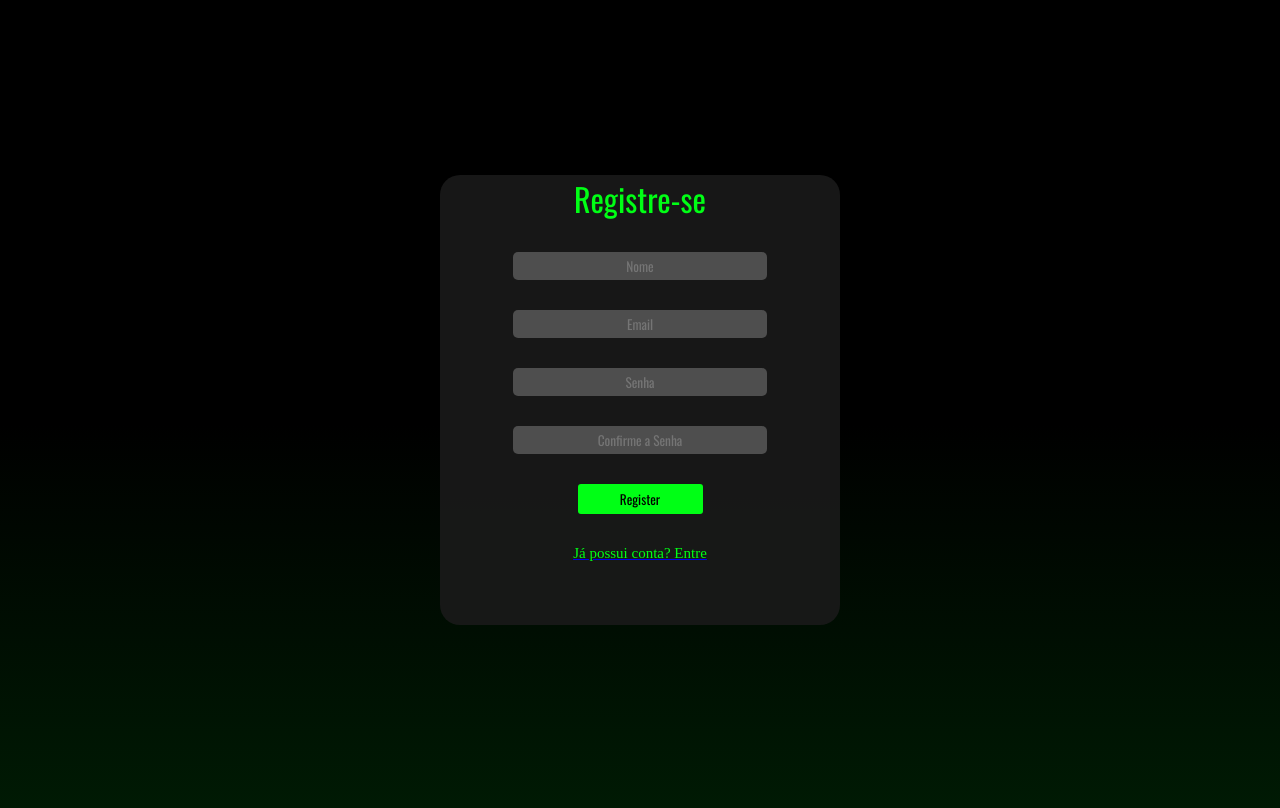
After one commit to Schatten900/NewSound, a Flask app: page /register in a window 1280 px wide. The commit adds this page. Run offline with Flask 3, Linux system fonts and the light colour scheme.

Commit message:
Adicao de modulo de contas

```diff
--- a/main.py
+++ b/main.py
@@ -1,4 +1,4 @@
-from flask import Flask,jsonify,request
+from flask import Flask, request, render_template, jsonify,redirect,url_for, session
 
 app = Flask(__name__)
 
@@ -8,15 +8,15 @@ def home():
 
 @app.route("/login")
 def login():
-    pass
+    return render_template("login.html")
 
-@app.route("register")
+@app.route("/register")
 def registrar():
-    pass
+    return render_template("register.html")
 
 @app.route("/playlist")
 def playlist():
     pass
 
 if __name__ == "__main__":
-    app.run(debug=True)
+    app.run(debug=True, port=8000)
--- /dev/null
+++ b/static/styles/login.css
@@ -0,0 +1,99 @@
+@import url('https://fonts.googleapis.com/css2?family=Oswald:wght@200..700&display=swap');
+
+body {
+    display: flex;
+    justify-content: center;
+    align-items: center;
+    margin-top: 50px;
+    margin-top: 0;
+    min-height: 100vh;
+    background: linear-gradient(0deg, rgb(0, 99, 14), rgb(0, 0, 0) 60%);
+    background-size: 300% 300%;
+    animation: gradientAnimation 8s ease infinite;
+}
+
+/*Animacao: 0% é o inicio, 50% meio e 100% fim da animação*/
+@keyframes gradientAnimation {
+
+    0% {
+        background-position: 50% 30%;
+    }
+
+    50% {
+        background-position: 50% 75%;
+    }
+
+    100% {
+        background-position: 50% 30%;
+    }
+}
+
+#loginContainer {
+    width: 400px;
+    height: 300px;
+
+    border-radius: 20px;
+    background-color: rgba(26, 26, 26, 0.911);
+    display: flex;
+    flex-direction: column;
+    justify-content: space-between;
+    align-items: center;
+
+}
+
+#loginForm {
+    display: flex;
+    flex-direction: column;
+    justify-content: space-around;
+    gap: 30px;
+    align-items: center;
+}
+
+#loginField {
+    display: flex;
+    flex-direction: column;
+    gap: 30px;
+}
+
+.loginInput {
+    font-family: "Oswald", sans-serif;
+    text-align: center;
+    width: 250px;
+    height: 26px;
+    border-radius: 5px;
+    border: none;
+    background-color: rgb(78, 78, 78);
+    color: rgb(255, 255, 255);
+    transition: transform 0.3s ease;
+}
+
+.loginInput:hover {
+    transform: scale(1.05, 1.05);
+}
+
+#loginText {
+    font-size: 32px;
+    font-family: "Oswald", sans-serif;
+    color: rgb(0, 255, 21);
+}
+
+#textAlready {
+    font-size: 15px;
+    color: rgb(0, 255, 21);
+}
+
+.enterButtom {
+    font-family: "Oswald", sans-serif;
+    color: rgb(0, 0, 0);
+    background-color: rgb(0, 255, 21);
+    border-radius: 3px;
+    border: none;
+    width: 125px;
+    height: 30px;
+    cursor: pointer;
+    transition: transform 0.3s ease;
+}
+
+.enterButtom:hover {
+    transform: scale(1.2, 1.2);
+}
--- /dev/null
+++ b/static/styles/register.css
@@ -0,0 +1,43 @@
+@import url('https://fonts.googleapis.com/css2?family=Oswald:wght@200..700&display=swap');
+
+#registerContainer {
+    width: 400px;
+    height: 450px;
+    border-radius: 20px;
+    background-color: rgba(26, 26, 26, 0.911);
+    display: flex;
+    flex-direction: column;
+    justify-content: space-between;
+    align-items: center;
+}
+
+#registerForm {
+    display: flex;
+    flex-direction: column;
+    justify-content: space-around;
+    gap: 30px;
+    align-items: center;
+}
+
+#registerField {
+    display: flex;
+    flex-direction: column;
+    gap: 30px;
+}
+
+.registerInput {
+    font-family: "Oswald", sans-serif;
+    text-align: center;
+    width: 250px;
+    height: 26px;
+    border-radius: 5px;
+    border: none;
+    background-color: rgb(78, 78, 78);
+    color: rgb(255, 255, 255);
+}
+
+#registerText {
+    font-size: 32px;
+    font-family: "Oswald", sans-serif;
+    color: rgb(0, 255, 21);
+}
--- /dev/null
+++ b/templates/register.html
@@ -0,0 +1,41 @@
+<!DOCTYPE html>
+<html lang="en">
+
+<head>
+    <meta charset="UTF-8">
+    <meta name="viewport" content="width=device-width, initial-scale=1.0">
+    <title>Register</title>
+
+    <link href="{{url_for('static',filename='styles/login.css')}}" rel="stylesheet">
+    <link href="{{url_for('static',filename='styles/register.css')}}" rel="stylesheet" >
+</head>
+
+<body>
+    <div id="registerContainer">
+        <form id="registerForm">
+            <div>
+                <label id="registerText">Registre-se </label>
+            </div>
+
+            <div id="registerField">
+                <input type="text" placeholder="Nome" class="loginInput" id="registerNome">
+                <input type="email" placeholder="Email" class="loginInput" id="registerEmail">
+                <input type="password" placeholder="Senha" class="loginInput" id="registerPassword">
+                <input type="password" placeholder="Confirme a Senha" class="loginInput" id="registerConfirm">
+            </div>
+
+            <div>
+                <button id="registerButtom" class="enterButtom">Register</button>
+            </div>
+
+            <div>
+                <a href="{{ url_for('login') }}">
+                    <span id="textAlready"> Já possui conta? Entre</span>
+                </a>
+            </div>
+        </form>
+    </div>
+
+</body>
+
+</html>
```
Also changed, not shown: dominios/user.py (+90 -9 lines), servicos/modContas.py (added, +61 -0 lines), templates/login.html (+24 -0 lines), static/login.css (deleted).
